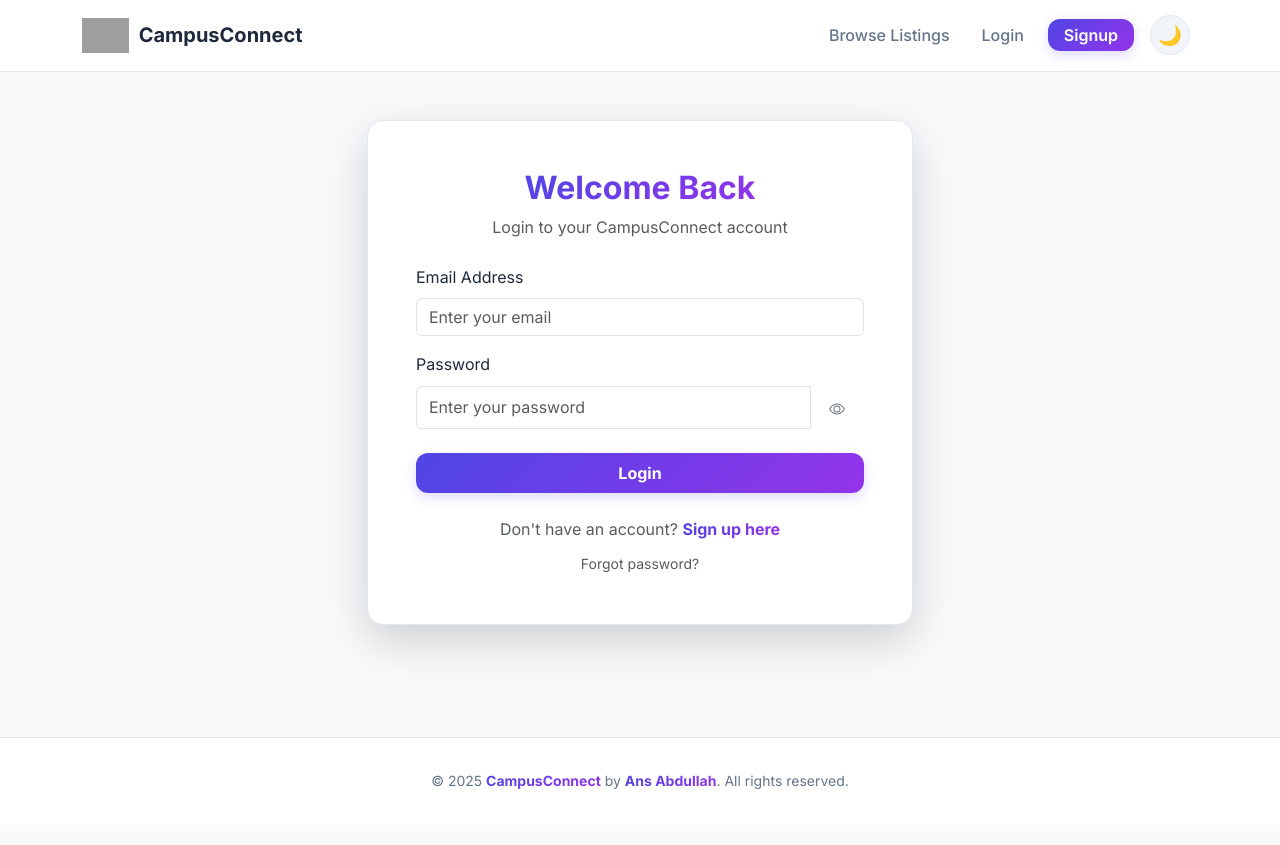
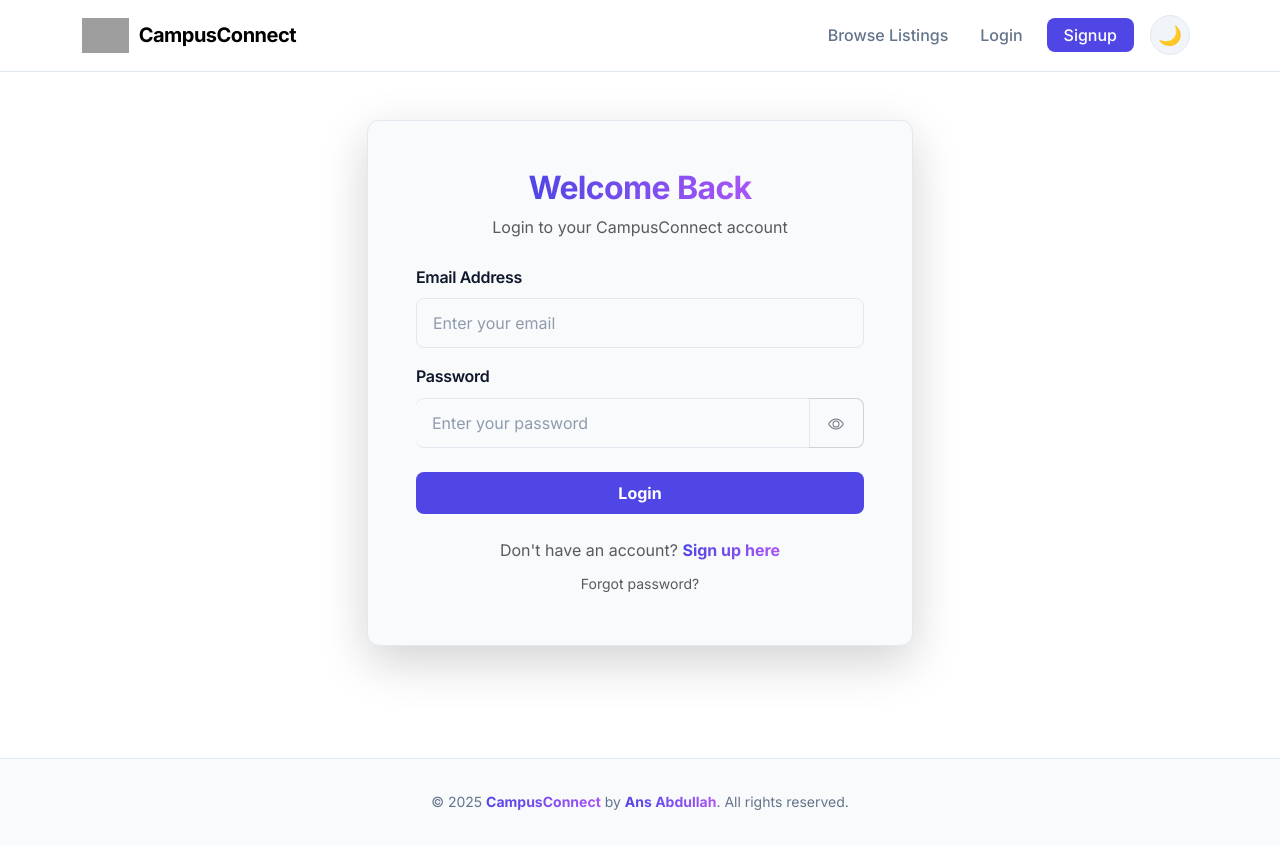
Before and after one commit to Ans-Maliktech/campusconnect, a React (Create React App) app in the folder frontend/: page /login in a window 1280 px wide. Built offline with nearby package versions, Linux system fonts and the light colour scheme; no server answers; grey boxes are pictures that could not be loaded.

Commit message:
Desgning the application

```diff
--- a/frontend/src/App.css
+++ b/frontend/src/App.css
@@ -1,97 +1,90 @@
 /* ============================================
-   🧠 SYNTROPY - PROFESSIONAL THEME SYSTEM
-   Status: Optimized for Visibility & Contrast
+   ✨ SYNTROPY - MINIMALIST THEME (Fixed)
    ============================================ */
 
-/* === LIGHT THEME (Default) === */
+/* === LIGHT THEME === */
 :root {
-  /* Backgrounds */
-  --bg-deep: #f8fafc;       /* Light grey-blue background */
-  --bg-surface: #ffffff;    /* Pure white for cards/nav */
-  --bg-elevated: #f1f5f9;   /* Slightly darker for inputs/hovers */
+  --bg-deep: #ffffff;       /* Pure White */
+  --bg-surface: #f8fafc;    /* Very Light Grey */
+  --bg-elevated: #f1f5f9;   /* Subtle Highlight */
 
-  /* Accents */
-  --primary: #4f46e5;       /* Indigo */
-  --primary-glow: rgba(79, 70, 229, 0.2);
-  --secondary: #9333ea;     /* Purple */
+  --primary: #4f46e5;       /* Royal Blue */
+  --primary-glow: rgba(79, 70, 229, 0.08);
+  --secondary: #64748b;     /* Cool Grey */
 
-  /* Text */
-  --text-main: #1e293b;     /* Dark Slate text */
-  --text-muted: #64748b;    /* Medium Slate for secondary text */
+  --text-main: #0f172a;     /* Deep Navy */
+  --text-muted: #64748b;    /* Slate Grey */
 
-  /* Functional */
-  --border-subtle: #e2e8f0; /* Light border */
-  --radius-md: 12px;
-  --radius-lg: 16px;
+  --border-subtle: #e2e8f0;
+  --radius-md: 8px;
+  --radius-lg: 12px;
 
-  /* Transitions */
-  --ease-fluid: cubic-bezier(0.4, 0, 0.2, 1);
+  --ease-fluid: cubic-bezier(0.25, 0.46, 0.45, 0.94);
 }
 
-/* === DARK THEME (Activated by data-theme="dark") === */
+/* === DARK THEME === */
 [data-theme="dark"] {
-  /* Backgrounds */
-  --bg-deep: #0b0f19;       /* Deep Midnight */
-  --bg-surface: #151b2b;    /* Dark surface */
-  --bg-elevated: #1e2538;   /* Elevated dark surface (Inputs) */
+  --bg-deep: #09090b;       /* Matte Black */
+  --bg-surface: #18181b;    /* Zinc Grey */
+  --bg-elevated: #27272a;   /* Lighter Zinc */
 
-  /* Accents */
-  --primary: #6366f1;       /* Electric Indigo */
-  --primary-glow: rgba(99, 102, 241, 0.4);
-  --secondary: #a855f7;     /* Purple Haze */
+  --primary: #6366f1;       /* Indigo */
+  --primary-glow: rgba(99, 102, 241, 0.15);
+  --secondary: #a1a1aa;
 
-  /* Text */
-  --text-main: #f1f5f9;     /* Soft White */
-  --text-muted: #cbd5e1;    /* Lighter Grey (Readable on dark) */
+  --text-main: #e4e4e7;     /* Soft White */
+  --text-muted: #a1a1aa;    /* Readable Grey */
 
-  /* Functional */
-  --border-subtle: rgba(255, 255, 255, 0.1);
+  --border-subtle: #27272a;
 }
 
-/* === GLOBAL RESET & TYPOGRAPHY === */
+/* === TYPOGRAPHY & RESET === */
 body {
   background-color: var(--bg-deep);
   color: var(--text-main);
   font-family: 'Inter', system-ui, -apple-system, sans-serif;
   -webkit-font-smoothing: antialiased;
   line-height: 1.6;
-  transition: background-color 0.3s var(--ease-fluid), color 0.3s var(--ease-fluid);
+  font-weight: 400; /* Light/Regular Weight */
+  transition: background-color 0.3s ease, color 0.3s ease;
 }
 
-/* Force headings and labels to inherit theme color */
+/* Minimalist Headers (Not too bold) */
 h1, h2, h3, h4, h5, h6, label, .form-label {
   color: var(--text-main) !important;
+  font-weight: 600; /* Semi-Bold instead of Extra Bold */
+  letter-spacing: -0.02em;
 }
 
-/* Scrollbar Styling */
-::-webkit-scrollbar { width: 8px; }
-::-webkit-scrollbar-track { background: var(--bg-deep); }
-::-webkit-scrollbar-thumb { background: var(--bg-elevated); border-radius: 4px; }
+::-webkit-scrollbar { width: 6px; }
+::-webkit-scrollbar-track { background: transparent; }
+::-webkit-scrollbar-thumb { background: var(--border-subtle); border-radius: 10px; }
 
-/* === UTILITIES === */
 .App { min-height: 100vh; }
 
 .text-gradient {
-  background: linear-gradient(135deg, var(--primary) 0%, var(--secondary) 100%);
+  background: linear-gradient(to right, var(--primary), #a855f7);
   -webkit-background-clip: text;
   -webkit-text-fill-color: transparent;
-  font-weight: bold;
+  font-weight: 700;
 }
 
-/* === NAVBAR & DROPDOWNS === */
+/* === NAVBAR === */
 .navbar {
-  background-color: var(--bg-surface) !important;
-  backdrop-filter: blur(12px);
+  background-color: rgba(255, 255, 255, 0.8) !important;
+  backdrop-filter: blur(16px);
   border-bottom: 1px solid var(--border-subtle);
   padding: 0.8rem 0;
   transition: all 0.3s var(--ease-fluid);
 }
 
-.navbar-brand { color: var(--text-main) !important; font-weight: 800; font-size: 1.5rem; }
-.nav-link { color: var(--text-muted) !important; font-weight: 500; transition: all 0.3s; margin: 0 0.5rem; }
+[data-theme="dark"] .navbar {
+  background-color: rgba(9, 9, 11, 0.8) !important;
+}
+
+.navbar-brand { font-weight: 700; font-size: 1.25rem; letter-spacing: -0.5px; }
+.nav-link { color: var(--text-muted) !important; font-weight: 500; margin: 0 0.5rem; }
 .nav-link:hover, .nav-link.active { color: var(--primary) !important; }
-
-/* 🛑 FIX: Remove white background from Profile Dropdown */
 .dropdown-toggle::after { vertical-align: middle; }
 .nav-link.dropdown-toggle { display: flex; align-items: center; }
 
@@ -100,94 +93,112 @@ h1, h2, h3, h4, h5, h6, label, .form-label {
   background-color: var(--bg-surface);
   border: 1px solid var(--border-subtle);
   border-radius: var(--radius-lg);
-  box-shadow: 0 4px 6px -1px rgba(0, 0, 0, 0.05);
+  box-shadow: none; /* Flat minimalist look */
+  transition: transform 0.2s ease, border-color 0.2s ease;
 }
+
+.card:hover {
+  transform: translateY(-2px);
+  border-color: var(--primary);
+}
+
 .card-body { padding: 1.5rem; }
+.listing-card .card-img-top { height: 200px; object-fit: cover; border-bottom: 1px solid var(--border-subtle); }
 
 /* === BUTTONS === */
 .btn {
   padding: 0.6rem 1.2rem;
   border-radius: var(--radius-md);
-  font-weight: 600;
-  border: none;
+  font-weight: 500;
+  border: 1px solid transparent;
+  box-shadow: none !important;
 }
+
 .btn-primary {
-  background: linear-gradient(135deg, var(--primary) 0%, var(--secondary) 100%);
+  background-color: var(--primary);
   color: white;
-  box-shadow: 0 4px 12px var(--primary-glow);
 }
+
+.btn-primary:hover {
+  background-color: #4338ca;
+  transform: translateY(-1px);
+}
+
 .btn-outline-primary {
   background: transparent;
-  border: 1px solid var(--primary);
+  border: 1px solid var(--border-subtle);
+  color: var(--text-main);
+}
+
+.btn-outline-primary:hover {
+  border-color: var(--primary);
   color: var(--primary);
+  background: var(--primary-glow);
 }
-.btn-outline-primary:hover { background: var(--primary); color: white; }
 
-/* =================================================================
-   🛑 DARK MODE OVERRIDES (The Critical Fixes)
-   ================================================================= */
+/* === DARK MODE OVERRIDES === */
 
-/* 1. VISIBILITY: Make all form labels and text visible */
-[data-theme="dark"] label,
-[data-theme="dark"] .form-label,
-[data-theme="dark"] .input-group-text,
-[data-theme="dark"] h1,
-[data-theme="dark"] h2,
-[data-theme="dark"] h3,
-[data-theme="dark"] h4,
-[data-theme="dark"] h5,
-[data-theme="dark"] h6 {
+/* 1. Inputs & Forms */
+.form-control, .form-select {
+  background-color: transparent !important;
+  border: 1px solid var(--border-subtle) !important;
+  color: var(--text-main) !important;
+  border-radius: var(--radius-md);
+  padding: 0.75rem 1rem;
+}
+
+.form-control:focus, .form-select:focus {
+  background-color: var(--bg-surface) !important;
+  border-color: var(--primary) !important;
+  box-shadow: 0 0 0 2px var(--primary-glow) !important;
   color: var(--text-main) !important;
 }
 
-/* 2. INPUTS: Dark background for inputs */
-[data-theme="dark"] .form-control,
-[data-theme="dark"] .form-select {
-  background-color: var(--bg-elevated) !important;
+/* 🟢 FIX: Placeholder Visibility */
+.form-control::placeholder {
+  color: var(--text-muted) !important;
+  opacity: 0.7; /* Good for light mode */
+}
+
+[data-theme="dark"] .form-control::placeholder {
+  color: #a1a1aa !important; /* Force Zinc 400 color */
+  opacity: 1 !important;      /* Full opacity so it's visible */
+}
+
+/* 2. Input Groups (Search Bar Fix) */
+.input-group-text {
+  background-color: transparent !important;
   border-color: var(--border-subtle) !important;
+  color: var(--text-muted) !important;
+  border-right: none !important;
+}
+
+.input-group .form-control {
+  border-left: none !important;
+}
+
+/* 3. Dropdowns & Backgrounds */
+[data-theme="dark"] .bg-white,
+[data-theme="dark"] .bg-light,
+[data-theme="dark"] .dropdown-menu {
+  background-color: var(--bg-surface) !important;
+  border: 1px solid var(--border-subtle) !important;
   color: var(--text-main) !important;
 }
 
-[data-theme="dark"] .form-control::placeholder {
-  color: var(--text-muted) !important;
-  opacity: 0.6;
-}
+[data-theme="dark"] .dropdown-item { color: var(--text-main); }
+[data-theme="dark"] .dropdown-item:hover { background-color: var(--bg-elevated); }
 
-/* 3. FIX WHITE BOXES: Override 'bg-white' and 'bg-light' in dark mode */
-[data-theme="dark"] .bg-white,
-[data-theme="dark"] .bg-light {
-  background-color: var(--bg-surface) !important;
-  color: var(--text-main) !important;
-  border-color: var(--border-subtle) !important;
-}
+/* 4. Text Utilities */
+[data-theme="dark"] .text-muted { color: #a1a1aa !important; }
+[data-theme="dark"] .text-dark,
+[data-theme="dark"] .text-body { color: var(--text-main) !important; }
 
-/* 4. FIX NAVBAR PROFILE: Remove white square around circle */
-[data-theme="dark"] .dropdown-menu {
-  background-color: var(--bg-surface);
-  border: 1px solid var(--border-subtle);
-  box-shadow: 0 10px 25px rgba(0,0,0,0.5);
-}
-[data-theme="dark"] .dropdown-item {
-  color: var(--text-main);
-}
-[data-theme="dark"] .dropdown-item:hover {
-  background-color: var(--bg-elevated);
-}
-
-/* 5. FIX BROWSER AUTOFILL (Prevents white flash) */
+/* 5. Autofill Fix */
 [data-theme="dark"] input:-webkit-autofill,
 [data-theme="dark"] input:-webkit-autofill:hover,
 [data-theme="dark"] input:-webkit-autofill:focus {
-  -webkit-box-shadow: 0 0 0px 1000px var(--bg-elevated) inset !important;
+  -webkit-box-shadow: 0 0 0 30px var(--bg-surface) inset !important;
   -webkit-text-fill-color: var(--text-main) !important;
   transition: background-color 5000s ease-in-out 0s;
 }
-
-/* 6. UTILITY: Fix Text Muted specifically for dark mode */
-[data-theme="dark"] .text-muted {
-  color: #94a3b8 !important; /* Lighter grey for readability */
-}
-[data-theme="dark"] .text-dark,
-[data-theme="dark"] .text-body {
-  color: var(--text-main) !important;
-}
```
